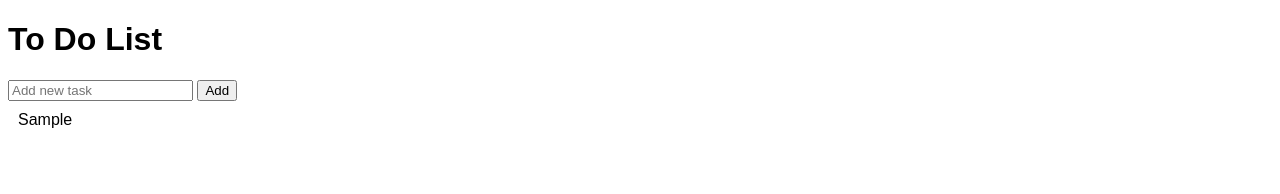
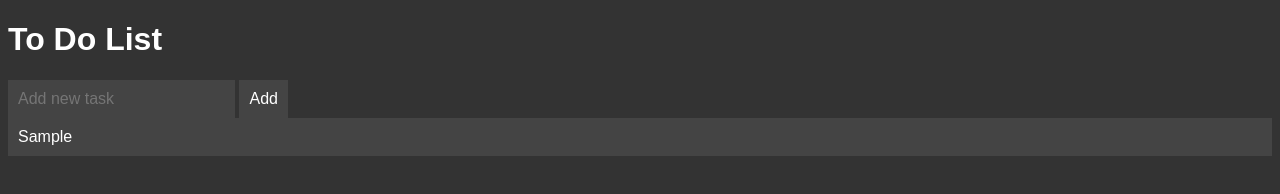
Before and after one commit to Rogstrixs/Project-3, a plain HTML site: page index.html in a window 1280 px wide. Both pictures are taken after typing "Sample" into the empty fields and a click on the button "Add". Drawn offline with Linux system fonts and the light colour scheme.

Commit message:
Update style.css

```diff
--- a/style.css
+++ b/style.css
@@ -1,4 +1,6 @@
 body {
+    background-color: #333;
+    color: #fff;
     font-family: Arial, sans-serif;
 }
 
@@ -10,9 +12,37 @@ ul {
 
 li {
     padding: 10px;
-    border-bottom: 1px solid #ccc;
+    border-bottom: 1px solid #444;
+    background-color: #444;
+    color: #fff;
 }
 
 li:last-child {
     border-bottom: none;
 }
+
+li:hover {
+    background-color: #555;
+    cursor: pointer;
+}
+
+#new-task {
+    background-color: #444;
+    color: #fff;
+    border: none;
+    padding: 10px;
+    font-size: 16px;
+}
+
+#add-task {
+    background-color: #444;
+    color: #fff;
+    border: none;
+    padding: 10px;
+    font-size: 16px;
+    cursor: pointer;
+}
+
+#add-task:hover {
+    background-color: #555;
+}
```
